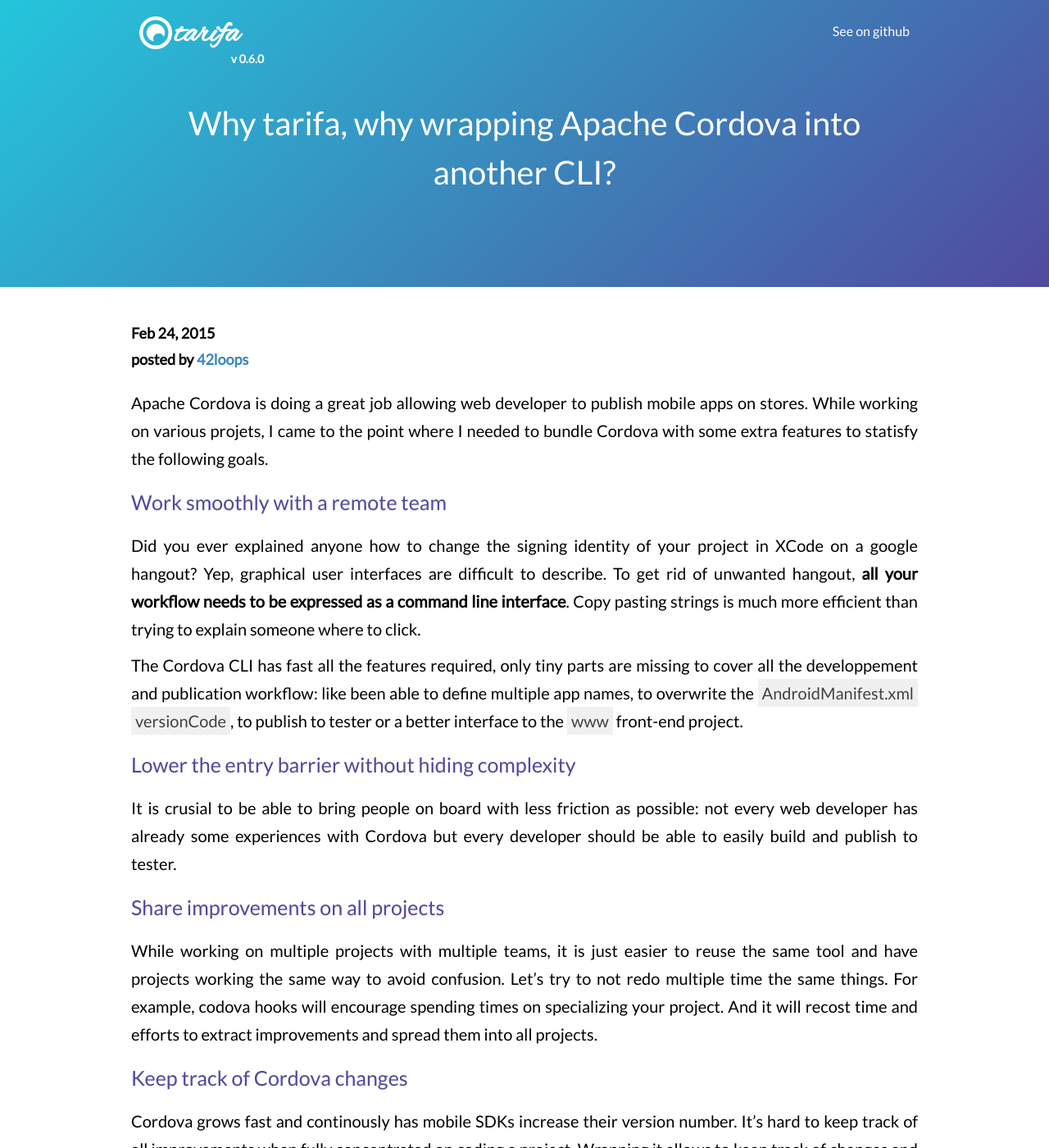
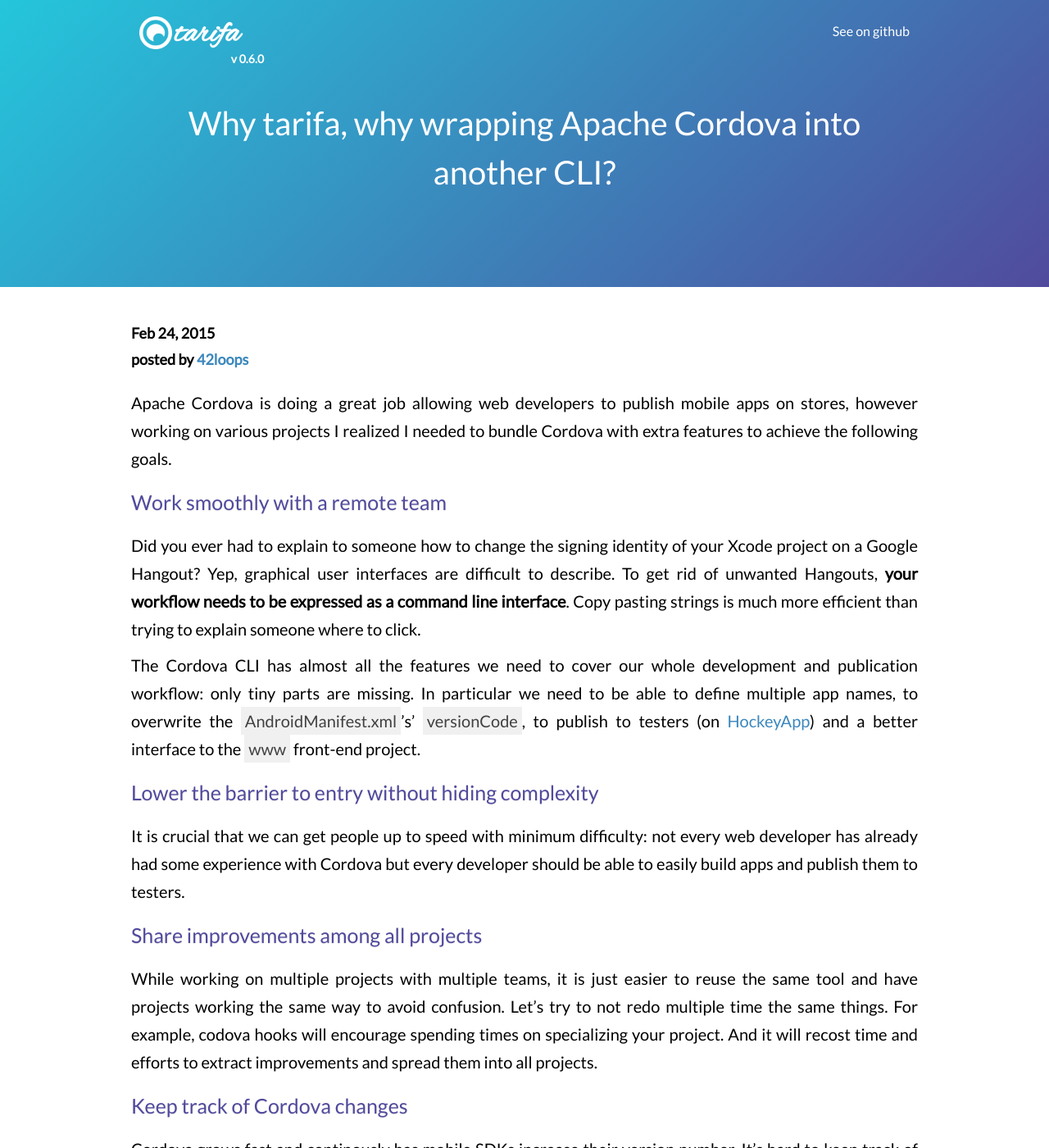
Before and after one commit to TarifaTools/tarifa-website, a Jekyll site: the page built from _posts/2015-02-25-why-tarifa.markdown, in a window 1280 px wide and 1400 px high. Shown: the whole window at 82% size. Built offline with Jekyll 4.4.1, drawn with Linux system fonts in a browser that asks for light colours; comment, search, counter and statistics services are not loaded.

Commit message:
phrasing

```diff
--- a/_posts/2015-02-25-why-tarifa.markdown
+++ b/_posts/2015-02-25-why-tarifa.markdown
@@ -7,29 +7,24 @@
 categories: introduction
 ---
 
-Apache Cordova is doing a great job allowing web developer to publish mobile apps on stores.
-While working on various projets, I came to the point where I needed to bundle Cordova with
-some extra features to statisfy the following goals.
+Apache Cordova is doing a great job allowing web developers to publish mobile apps on stores, however working on various projects I realized I needed to bundle Cordova with extra features to achieve the following goals.
 
 ## Work smoothly with a remote team
 
-Did you ever explained anyone how to change the signing identity of your project in XCode on a google hangout?
-Yep, graphical user interfaces are difficult to describe. To get rid of unwanted hangout, **all your
+Did you ever had to explain to someone how to change the signing identity of your Xcode project on a Google Hangout?
+Yep, graphical user interfaces are difficult to describe. To get rid of unwanted Hangouts, **your
 workflow needs to be expressed as a command line interface**.
 Copy pasting strings is much more efficient than trying to explain someone where to click.
 
-The Cordova CLI has fast all the features required, only tiny parts are missing to cover
-all the developpement and publication workflow: like been able to define
-multiple app names, to overwrite the `AndroidManifest.xml` `versionCode`, to publish to tester or a better interface to
-the `www` front-end project.
+The Cordova CLI has almost all the features we need to cover our whole development and publication workflow: only tiny parts are missing. In particular we need to be able to define
+multiple app names, to overwrite the `AndroidManifest.xml`'s' `versionCode`, to publish to testers (on [HockeyApp](http://hockeyapp.net/)) and a better interface to the `www` front-end project.
 
-## Lower the entry barrier without hiding complexity
+## Lower the barrier to entry without hiding complexity
 
-It is crusial to be able to bring people on board with less friction as possible: not every web
-developer has already some experiences with Cordova but every developer should be able to easily build and publish
-to tester.
+It is crucial that we can get people up to speed with minimum difficulty: not every web
+developer has already had some experience with Cordova but every developer should be able to easily build apps and publish them to testers.
 
-## Share improvements on all projects
+## Share improvements among all projects
 
 While working on multiple projects with multiple teams, it is just easier to reuse
 the same tool and have projects working the same way to avoid confusion.
```
